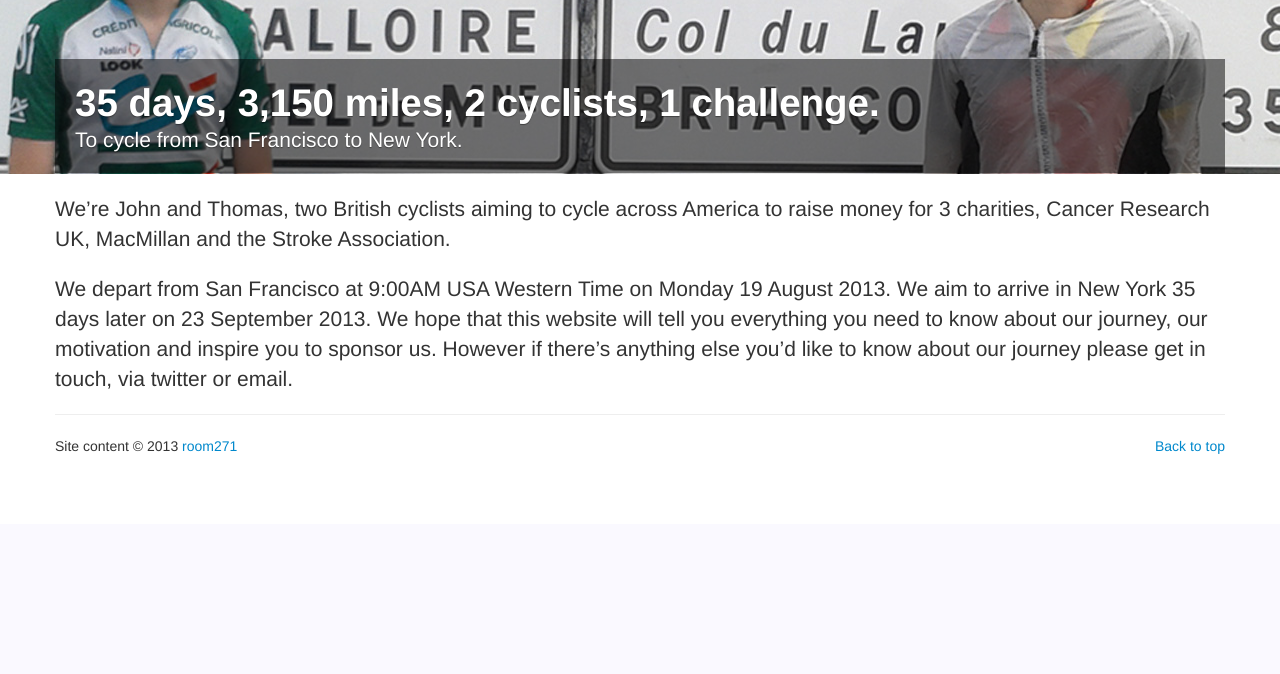
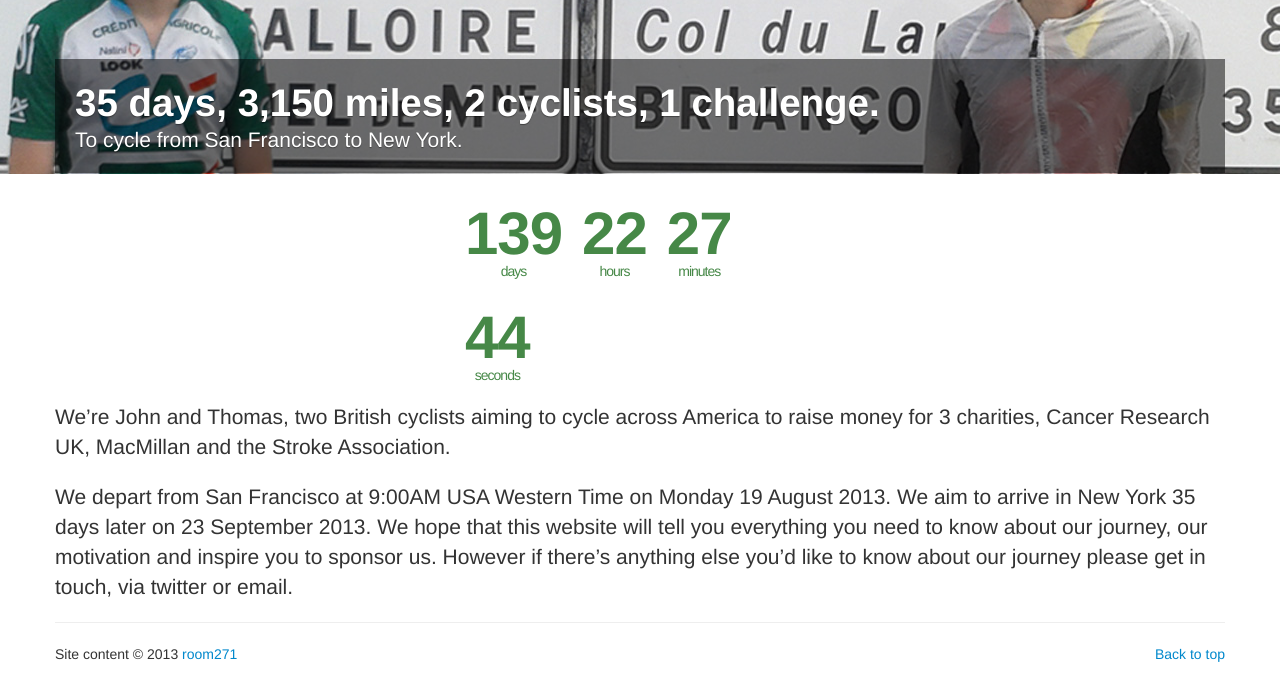
Before and after one commit to nicl/sf2ny, a PHP site: template resources/views/homepage.twig in a window 1280 px wide. Shown: the part 276-950 px from the top of the page. Before the commit the page ends 730 px from the top, so only its background shows below. Run offline with PHP 8.4, Linux system fonts and the light colour scheme; the template is opened without the code that fills it, so the values that code supplies are empty; some libraries are stand-ins or nearby versions.

Commit message:
added countdown

```diff
--- a/public/css/sf2ny.css
+++ b/public/css/sf2ny.css
@@ -54,6 +54,10 @@ body {
     background-repeat: no-repeat;
 }
 
+article {
+    clear: left;
+}
+
 section h1 {
   font-size: 31.5px;
 }
@@ -102,8 +106,36 @@ section h1 {
 
 .splash-caption h1,
 .splash-caption .lead {
-   color: #FFFFFF;
-   line-height: 1.25;
-   margin: 0;
-   text-shadow: 0 1px 1px rgba(0, 0, 0, 0.4);
+    color: #FFFFFF;
+    line-height: 1.25;
+    margin: 0;
+    text-shadow: 0 1px 1px rgba(0, 0, 0, 0.4);
 }
+
+  /* COUNTDOWN
+ ---------------------------------------------------------------------------- */
+
+ul#countdown {
+    list-style: none;
+    margin: 0 auto;
+    width: 370px;
+}
+
+ul#countdown li {
+    display: inline;
+    float: left;
+    margin: 10px;
+    font-size: 60px;
+    font-weight: bold;
+    letter-spacing: -1px;
+    line-height: 1;
+}
+
+ul#countdown span {
+}
+
+ul#countdown  p.timeRef {
+    font-size: 14px;
+    text-align: center;
+    font-weight: normal;
+}
--- /dev/null
+++ b/public/js/sf2ny.js
@@ -0,0 +1,62 @@
+(function($) {
+    $.fn.countdown = function(options, callback) {
+
+        // custom 'this' selector
+        thisEl = $(this);
+
+        // object of custom settings
+        var settings = {
+            'date': null,
+            'format': null
+        };
+
+        if (options) {
+            $.extend(settings, options);
+        }
+
+        function countdown_proc() {
+            var eventDate = Date.parse(settings.date);
+            var currentDate = Math.floor($.now());
+
+            if (eventDate <= currentDate) {
+                callback.call(this);
+                clearInterval(interval);
+            }
+
+            var seconds = (eventDate - currentDate) / 1000;
+
+            var days = Math.floor(seconds / (60 * 60 * 24)); //calculate the number of days
+            seconds -= days * 60 * 60 * 24; //update the seconds variable with no. of days removed
+
+            var hours = Math.floor(seconds / (60 * 60));
+            seconds -= hours * 60 * 60; //update the seconds variable with no. of hours removed
+
+            var minutes = Math.floor(seconds / 60);
+            seconds -= minutes * 60; //update the seconds variable with no. of minutes removed
+
+            seconds = Math.floor(seconds);
+
+            if (settings.format) {
+                days = (String(days).length >= 2) ? days : "0" + days;
+                hours = (String(hours).length >= 2) ? hours : "0" + hours;
+                minutes = (String(minutes).length >= 2) ? minutes : "0" + minutes;
+                seconds = (String(seconds).length >= 2) ? seconds : "0" + seconds;
+            }
+
+            //update the countdown's html values.
+            thisEl.find(".days").text(days);
+            thisEl.find(".hours").text(hours);
+            thisEl.find(".minutes").text(minutes);
+            thisEl.find(".seconds").text(seconds);
+        }
+
+        interval = setInterval(countdown_proc, 100);
+
+    };
+
+    $('#countdown').countdown({
+        date: "19 august 2013 17:00:00",
+        format: true
+    });
+
+}) (jQuery);
--- a/resources/views/homepage.twig
+++ b/resources/views/homepage.twig
@@ -1,6 +1,27 @@
 {% extends 'page-outer.twig' %}
 
 {% block content %}
+
+<div class="countdown text-success">
+  <ul id="countdown">
+    <li>
+      <span class="days">00</span>
+      <p class="timeRef">days</p>
+    </li>
+    <li>
+      <span class="hours">00</span>
+      <p class="timeRef">hours</p>
+    </li>
+    <li>
+      <span class="minutes">00</span>
+      <p class="timeRef">minutes</p>
+    </li>
+    <li>
+      <span class="seconds">00</span>
+      <p class="timeRef">seconds</p>
+    </li>
+  </ul>
+</div>
 
 <article>
 
--- a/resources/views/page-outer.twig
+++ b/resources/views/page-outer.twig
@@ -70,6 +70,7 @@
 
   <script src="//ajax.googleapis.com/ajax/libs/jquery/1.8.0/jquery.min.js"></script>
   <script src="/js/bootstrap.js"></script>
+    <script src="/js/sf2ny.js"></script>
 
 </body>
 </html>
```
